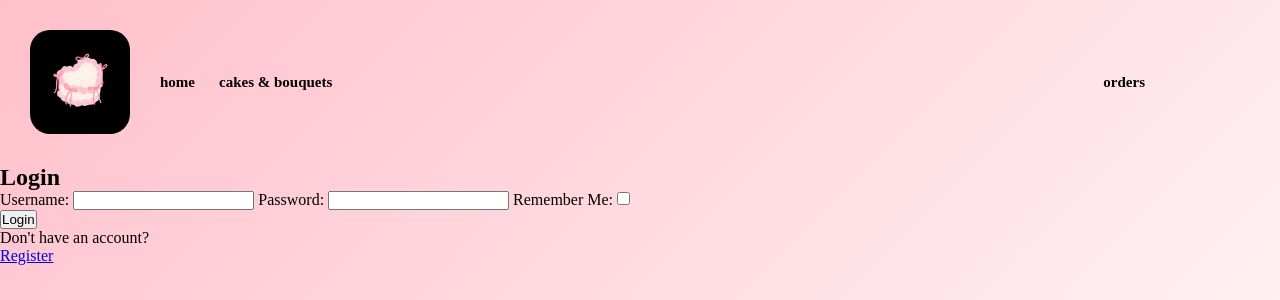
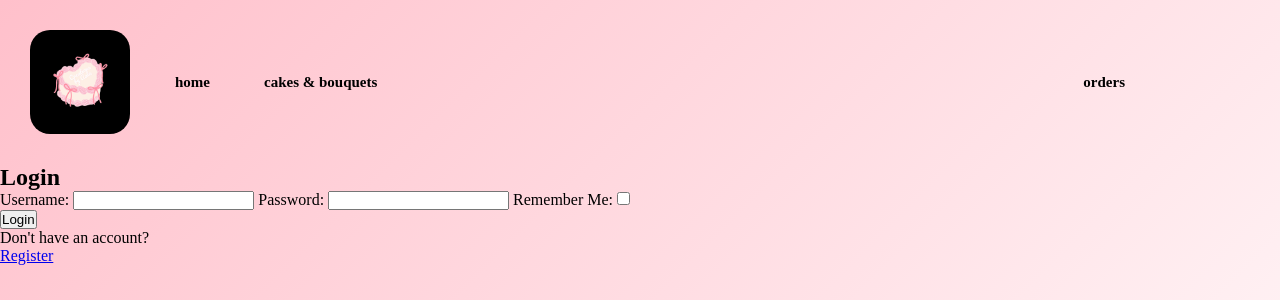
Before and after one commit to HiThereBoss/creationsbyaala, a PHP site: page /login/index.html in a window 1280 px wide. Shown: the top 300 px of the page. Run offline with PHP 8.4, Linux system fonts and the light colour scheme; some web fonts are replaced.

Commit message:
changed header.

```diff
--- a/css/header.css
+++ b/css/header.css
@@ -1,70 +1,43 @@
-header{
+#header-container {
+  display: flex;
+  justify-content: flex-start;
+  align-items: center;
   padding: 30px;
-
 }
 
-#header-container{
-    display: flex;
-    justify-content:flex-start;
-    align-items: center;
-}
-
-
-.logo img{
+.logo img {
   width: 80px;
 }
 
-
-.first-nav a {
+.header-nav a {
   color: black;
   margin-right: 20px;
+  padding: 15px;
   margin-left: 0%;
-    text-decoration: none;
-    font-size: 15px;
-
-    font-weight: bold;
-
-    font-family: Helvetica-light;
-
-
-}
-
-.first-nav{
-    margin-left: 30px;
-}
-
-.first-nav :hover{
-    background: black;
-    color: white;
-    padding: 20px;
-    border-radius: 20px;
-}
-
-.second-nav a {
-    color: black;
-    margin-right: 15px;
   text-decoration: none;
   font-size: 15px;
   font-weight: bold;
   font-family: Helvetica-light;
-
+  border-radius: 20px;
+  transition: background-color 0.3s ease, color 0.2s ease;
 }
 
-.second-nav{
+.header-nav a:hover {
+  background-color: rgb(36, 27, 31);
+  color: white;
+}
+
+#left-nav {
+    margin-left: 30px;
+}
+
+#right-nav {
   position: absolute;
   right: 100px;
   margin-right: 20px;
 }
 
-.second-nav :hover{
-    background: black;
-    color: white;
-    padding: 20px;
-    border-radius: 20px;
-}
-
-
-.logo-container{
+.logo-container {
   display: inline-block;
   background-color: black;
   padding: 10px;
--- a/login/index.html
+++ b/login/index.html
@@ -9,23 +9,21 @@
     <script src="../js/login.js"></script>
   </head>
   <body>
-    <header>
-      <div id="header-container">
+    <header id="header-container">
       <div class="logo-container">
         <nav class="logo">
           <img src="../assets/images/cake.png" alt="" />
         </nav>
       </div>
 
-        <nav class="first-nav">
+      <nav class = "header-nav" id="left-nav">
         <a href="/">home</a>
         <a href="/">cakes & bouquets</a>
       </nav>
 
-        <nav class="second-nav">
+      <nav class = "header-nav" id="right-nav">
         <a href="/">orders</a>
       </nav>
-      </div>
     </header>
     <form id="login-form">
       <h2>Login</h2>
```
Lines whose indentation alone changed are shown as unchanged.
